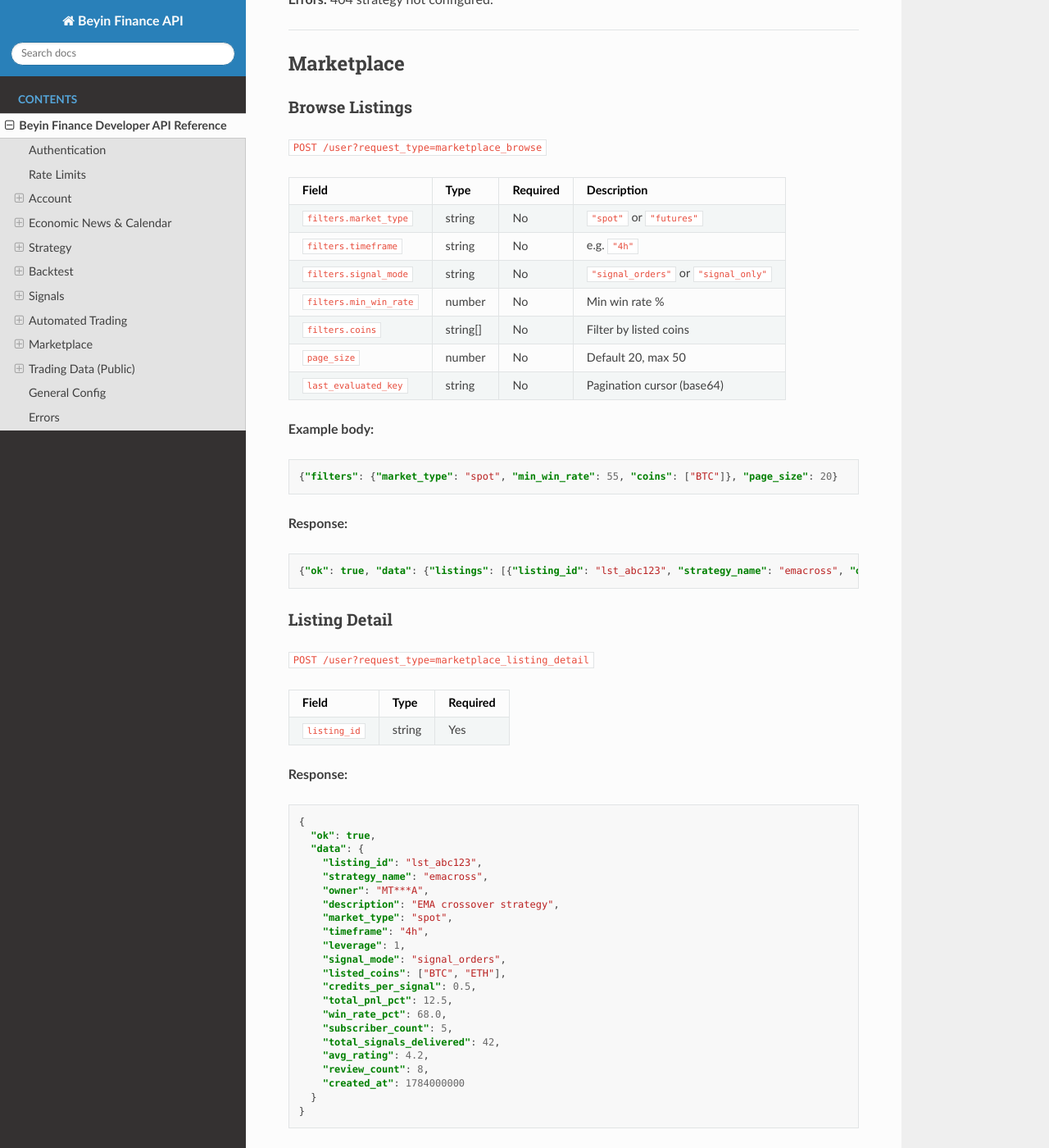
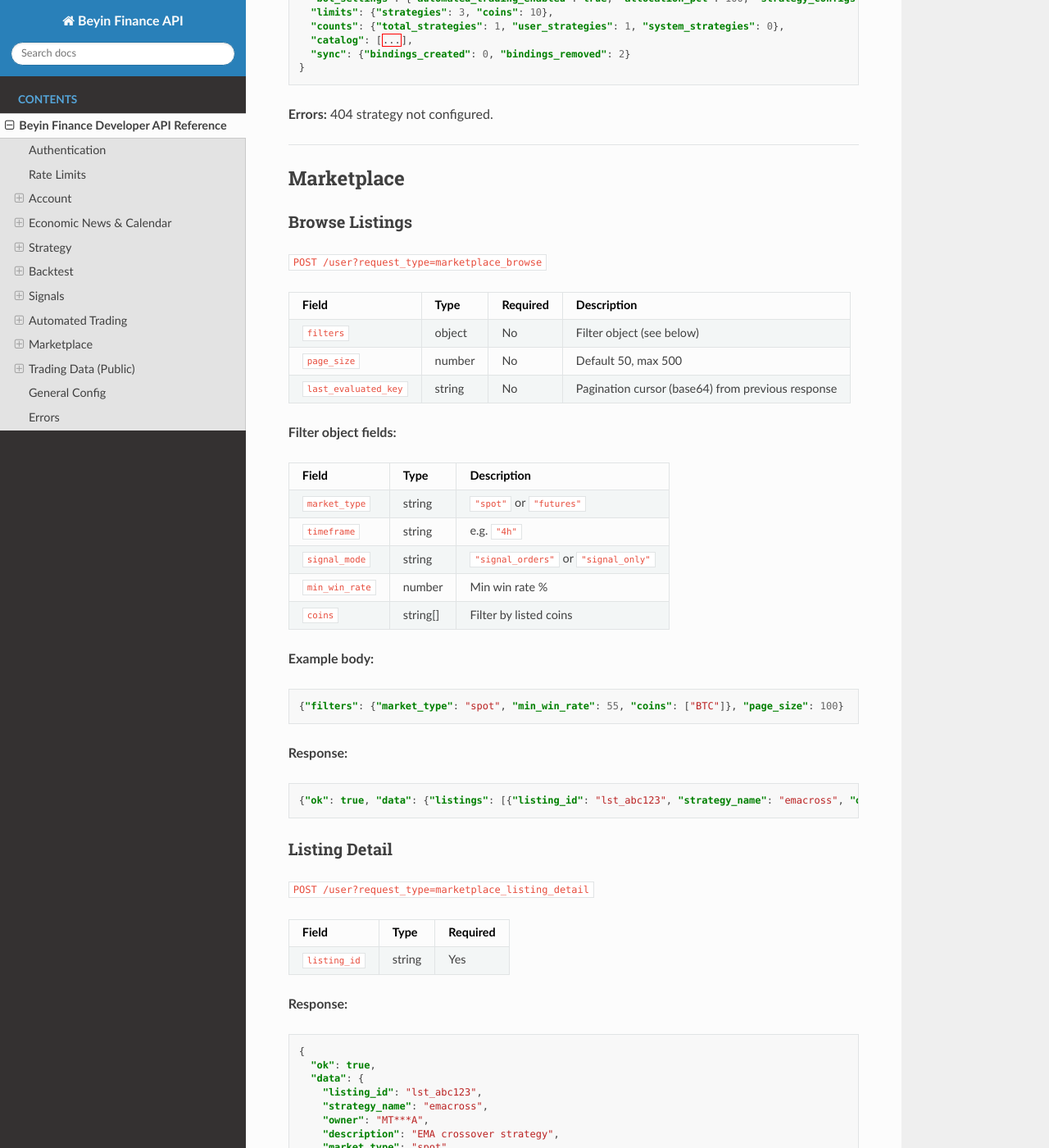
Before and after one commit to jnrbrain/Beyin-Finance, a Sphinx documentation site: the page built from docs/endpoints.md, in a window 1280 px wide and 1400 px high, scrolled down 16861 px. Shown: the whole window at 82% size. Built offline with Sphinx 7.4.7 and the Read the Docs theme 3.1.0, drawn with Linux system fonts in a browser that asks for light colours; some of the changed text lies outside the part shown.

Commit message:
docs: fix filter params as nested object, page_size max 500

````diff
--- a/docs/endpoints.md
+++ b/docs/endpoints.md
@@ -528,11 +528,17 @@
 
 | Field | Type | Required | Description |
 |-------|------|----------|-------------|
-| `filters.coin` | string | No | Filter by coin |
-| `filters.strategy_name` | string | No | Filter by strategy |
-| `filters.owner` | string | No | Filter by owner |
+| `filters` | object | No | Filter object (see below) |
 | `page_size` | number | No | Default 20, max 50 |
 | `last_evaluated_key` | string | No | Pagination cursor (base64) |
+
+**Filter object fields:**
+
+| Field | Type | Description |
+|-------|------|-------------|
+| `coin` | string | Filter by coin |
+| `strategy_name` | string | Filter by strategy |
+| `owner` | string | Filter by signal owner |
 
 **Example body:**
 ```json
@@ -717,17 +723,23 @@
 
 | Field | Type | Required | Description |
 |-------|------|----------|-------------|
-| `filters.market_type` | string | No | `"spot"` or `"futures"` |
-| `filters.timeframe` | string | No | e.g. `"4h"` |
-| `filters.signal_mode` | string | No | `"signal_orders"` or `"signal_only"` |
-| `filters.min_win_rate` | number | No | Min win rate % |
-| `filters.coins` | string[] | No | Filter by listed coins |
-| `page_size` | number | No | Default 20, max 50 |
-| `last_evaluated_key` | string | No | Pagination cursor (base64) |
+| `filters` | object | No | Filter object (see below) |
+| `page_size` | number | No | Default 50, max 500 |
+| `last_evaluated_key` | string | No | Pagination cursor (base64) from previous response |
+
+**Filter object fields:**
+
+| Field | Type | Description |
+|-------|------|-------------|
+| `market_type` | string | `"spot"` or `"futures"` |
+| `timeframe` | string | e.g. `"4h"` |
+| `signal_mode` | string | `"signal_orders"` or `"signal_only"` |
+| `min_win_rate` | number | Min win rate % |
+| `coins` | string[] | Filter by listed coins |
 
 **Example body:**
 ```json
-{"filters": {"market_type": "spot", "min_win_rate": 55, "coins": ["BTC"]}, "page_size": 20}
+{"filters": {"market_type": "spot", "min_win_rate": 55, "coins": ["BTC"]}, "page_size": 100}
 ```
 
 **Response:**
````
